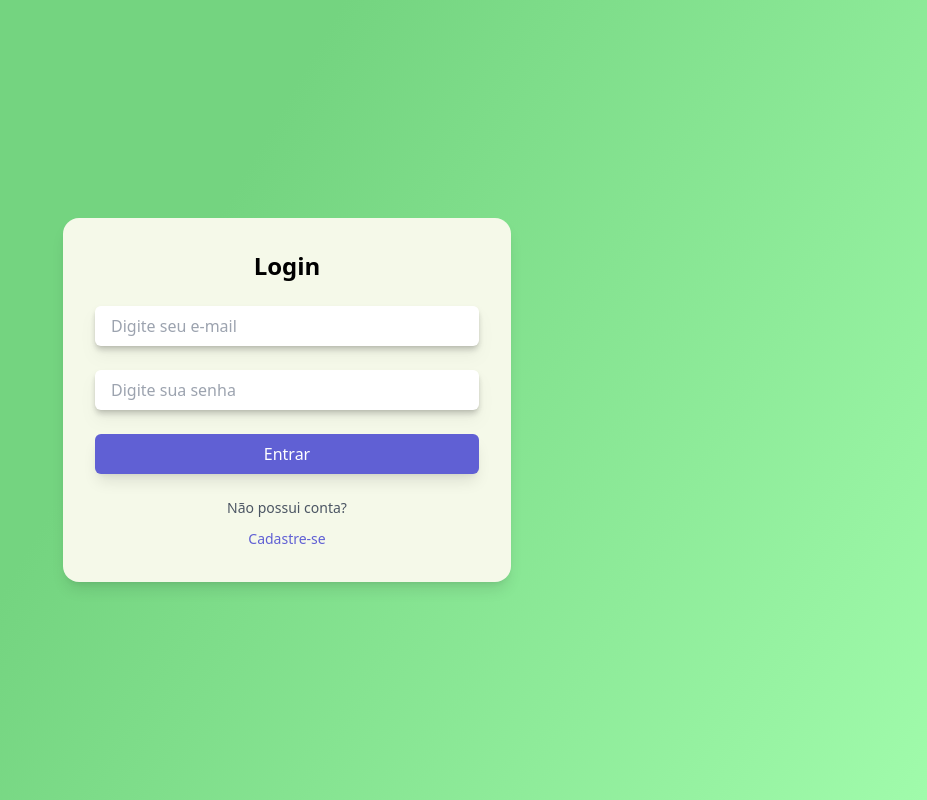
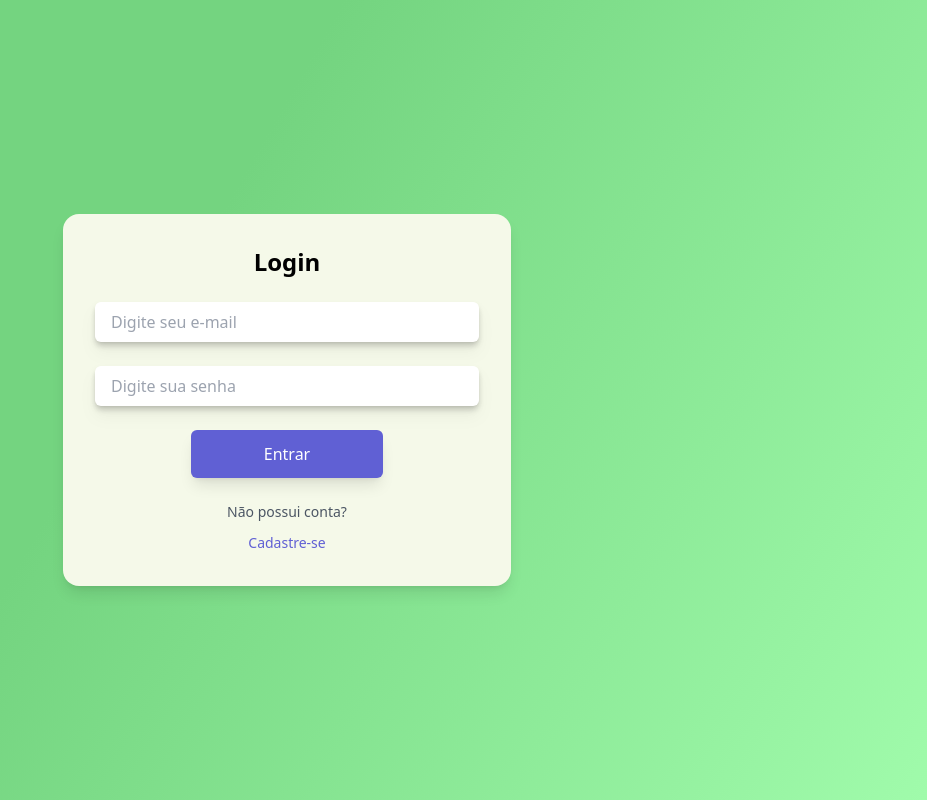
Before and after one commit to brendapc/hacktona-2024, a React (Vite) app in the folder frontend/: page /login in a window 1280 px wide. Shown: the whole page, without its empty margins (353-1280 px from the left). Built offline with nearby package versions, Linux system fonts and the light colour scheme.

Commit message:
chore: Refactor ButtonComponent and LoginPage

```diff
--- a/frontend/src/components/ButtonComponent.jsx
+++ b/frontend/src/components/ButtonComponent.jsx
@@ -1,14 +1,10 @@
-import React from 'react';
-
-
-const ButtonComponent = ({ onClick, disabled = false, children, className = '' }) => {
+const ButtonComponent = ({ onClick, label }) => {
     return (
         <button
-
             onClick={onClick}
-            disabled={disabled}
-            className="W-40 h-7 bg-[#007bff] text-black rounded-md text-xs[12px] font-regular p-8 border-none cursor-pointer"
+            className="w-1/2 h-12 px-4 py-2 bg-[#6060D4] text-white rounded-md shadow-lg border-none cursor-pointer focus:outline-none focus:ring-2 focus:ring-[#6060D4] focus:ring-opacity-50 hover:bg-[#4E4EB8]"
         >
+            {label}
         </button>
     );
 };
--- a/frontend/src/pages/LoginPage.jsx
+++ b/frontend/src/pages/LoginPage.jsx
@@ -1,4 +1,5 @@
 import InputApp from "../components/input/input";
+import ButtonComponent from "../components/ButtonComponent";
 
 export const LoginPage = () => {
   return (
@@ -15,13 +16,8 @@ export const LoginPage = () => {
             <InputApp placeHolder="Digite sua senha" />
           </div>
 
-          <div>
-            <button
-              type="submit"
-              className="w-full px-4 py-2 text-white rounded-md shadow-lg bg-[#6060D4] hover:bg-[#4E4EB8] focus:outline-none focus:ring-2 focus:ring-[#6060D4] focus:ring-opacity-50"
-            >
-              Entrar
-            </button>
+          <div className="flex justify-center">
+            <ButtonComponent label="Entrar" />
           </div>
         </form>
 
```
